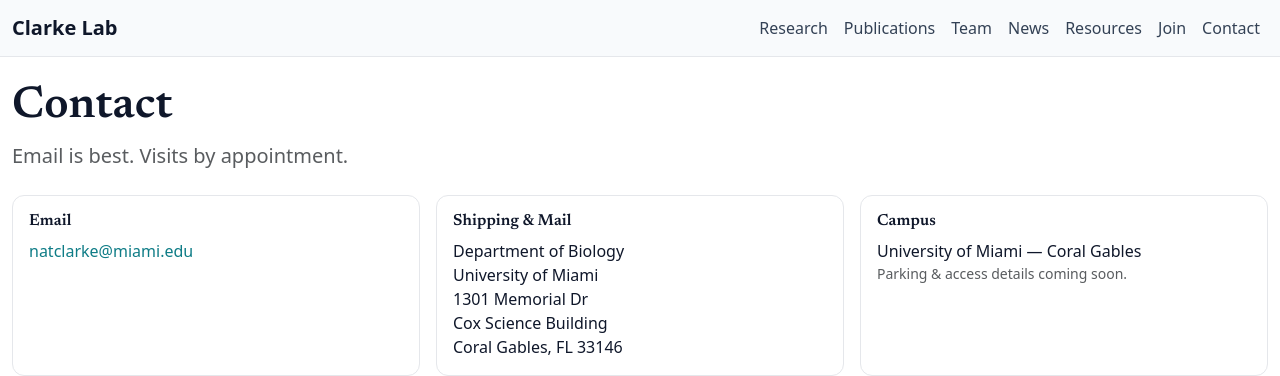
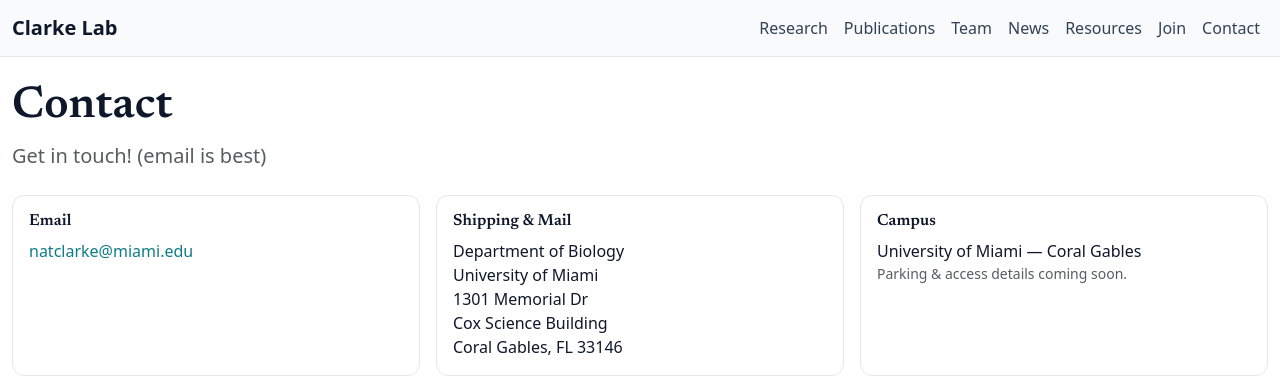
Before and after one commit to NatClarkeLab/NatClarkeLab.github.io, a Jekyll site: the page built from contact/index.md, in a window 1280 px wide. Shown: the top 376 px of the page. Built offline with Jekyll 4.4.1, drawn with Linux system fonts in a browser that asks for light colours.

Commit message:
Update index.md

```diff
--- a/contact/index.md
+++ b/contact/index.md
@@ -7,7 +7,7 @@
 <div class="container-xxl py-4">
   <header class="mb-4">
     <h1 class="mb-2">Contact</h1>
-    <p class="lead text-muted mb-0">Email is best. Visits by appointment.</p>
+    <p class="lead text-muted mb-0">Get in touch! (email is best) </p>
   </header>
 
   <!-- Quick cards -->
```
